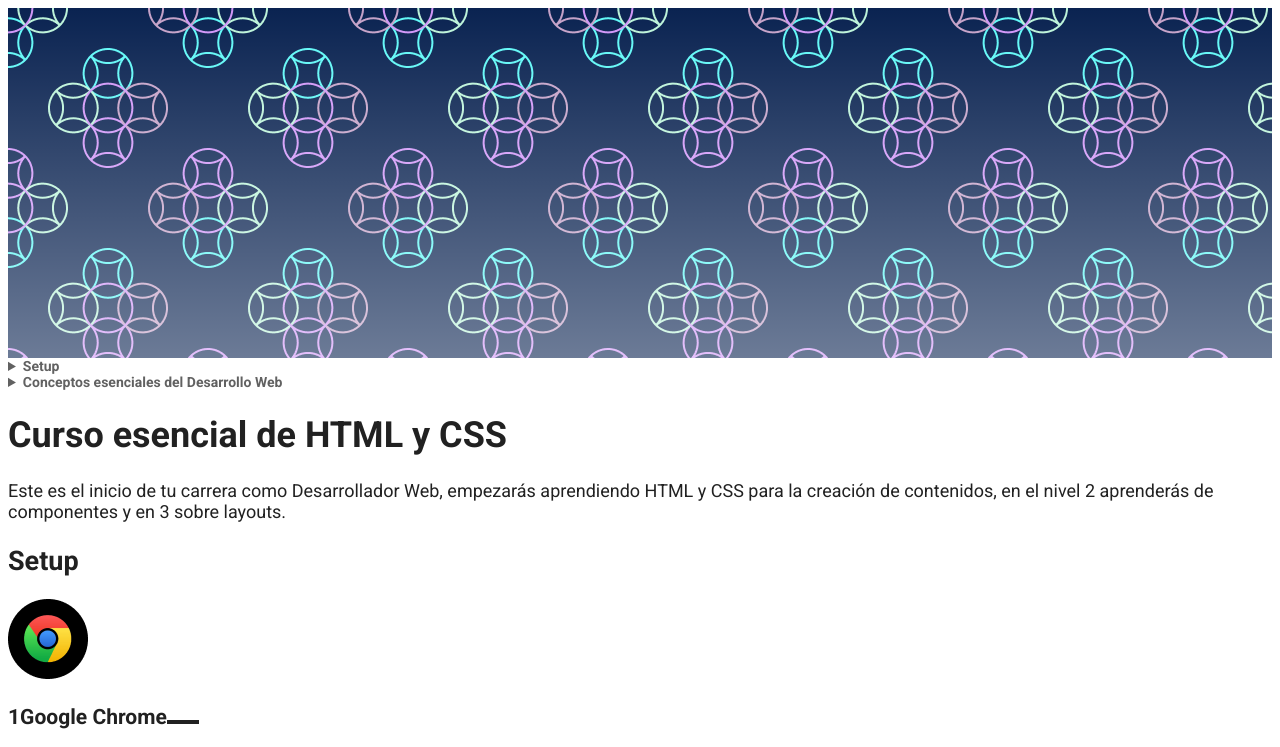
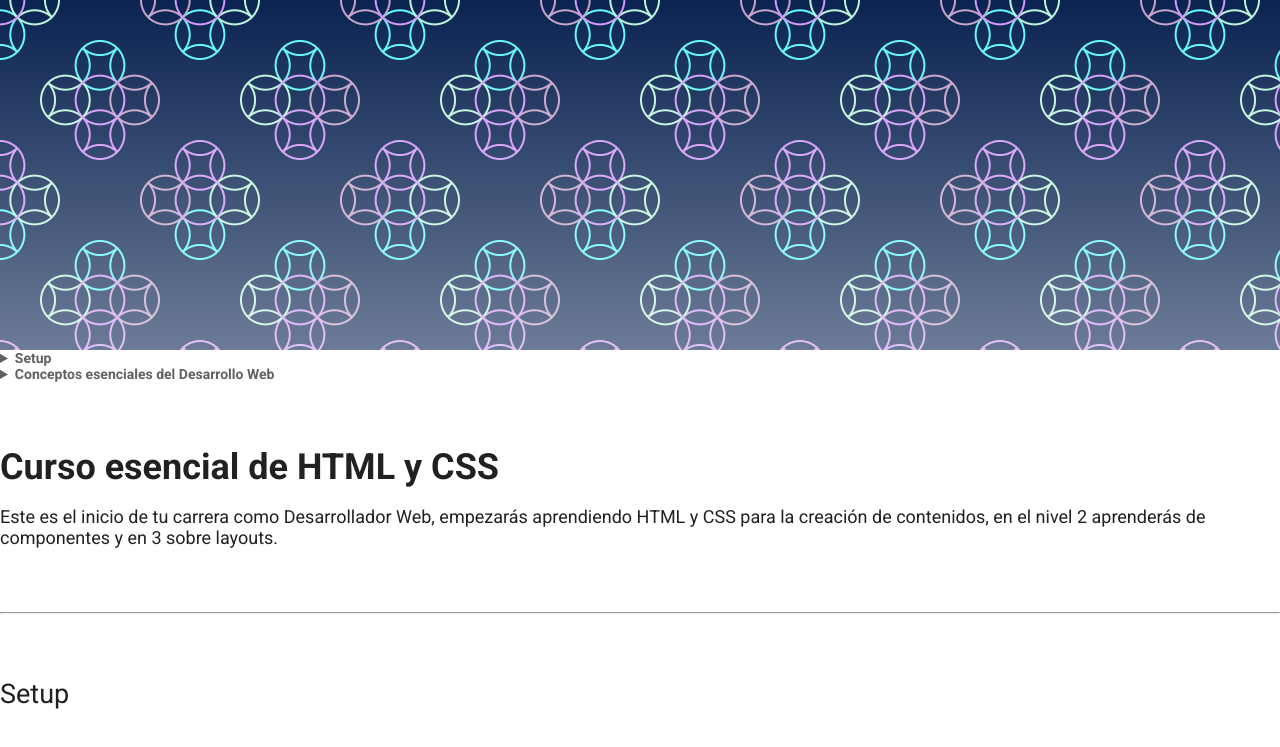
Before and after one commit to carloshparedes/html-and-css-essentials, a plain HTML site: page index.html in a window 1280 px wide. Shown: the top 747 px of the page. Drawn offline with Linux system fonts and the light colour scheme.

Commit message:
Agregando margenes en archivo CSS

```diff
--- /dev/null
+++ b/css/styles-physical.css
@@ -0,0 +1,110 @@
+:root {
+  font-size: 18px;
+  --gray10:#616161;
+  --gray20:#212429;
+  --gray30:#212121;
+}
+
+body {
+  color: var(--gray30);
+  font-family: 'Roboto', sans-serif;
+  margin: 0;
+}
+
+a {
+  color: var(--gray30);
+}
+
+header {
+  font-size: 14px;
+  color: var(--gray10);
+}
+
+header a {
+  color: var(--gray10);
+  text-decoration: none;
+}
+
+header a:hover{
+  color: var(--gray30);
+}
+
+nav details summary {
+  font-weight: bold;
+}
+
+h1 {
+  size: 60px;
+  margin-top: 64px;
+  margin-bottom: 16px;
+}
+
+h1 + p {
+  margin-bottom: 64px;
+}
+
+hr {
+  margin: 64px 0px;
+}
+
+h2 {
+  size: 2em;
+  margin: 64px 0 40px;
+  font-weight: normal;
+}
+
+h3 {
+  size: 1.5em;
+  margin-top: 16px;
+  margin-bottom: 24px;
+  font-weight: normal;
+}
+
+pre {
+  background-color:darkgray;
+}
+
+.hero {
+  background-image: linear-gradient(to top, rgba(255,255,255,.4), transparent), url('../images/pattern.png');
+  height: 350px;
+}
+
+.section-content:first-of-type {
+  margin: 0;
+}
+
+.section-content {
+  margin-top: 164px;
+}
+
+.section-content ol li {
+  line-height: 24px;
+}
+
+.section-content ul li {
+  margin-bottom: 16px;
+}
+
+.section-content img {
+  margin-top: 40px;
+}
+
+.section-content {
+  counter-reset: titleList;
+}
+
+.section-content h3 {
+  counter-increment: titleList;
+}
+
+.section-content h3::before {
+  content: counter(titleList, decimal);
+}
+
+.section-content h3::after {
+  content: '';
+  display: inline-block;
+  width: 32px;
+  height: 4px;
+  background-color: var(--gray30);
+}
--- a/index.html
+++ b/index.html
@@ -5,7 +5,7 @@
   <meta charset="UTF-8">
   <meta http-equiv="X-UA-Compatible" content="IE=edge">
   <meta name="viewport" content="width=device-width, initial-scale=1.0">
-  <link rel="stylesheet" href="./css/styles.css">
+  <link rel="stylesheet" href="./css/styles-physical.css">
   <link rel="preconnect" href="https://fonts.googleapis.com">
   <link rel="preconnect" href="https://fonts.gstatic.com" crossorigin>
   <link href="https://fonts.googleapis.com/css2?family=Roboto:ital,wght@0,400;0,700;1,400;1,700&display=swap"
@@ -67,6 +67,7 @@
     <h1>Curso esencial de HTML y CSS</h1>
     <p>Este es el inicio de tu carrera como Desarrollador Web, empezarás aprendiendo HTML y CSS para la creación de
       contenidos, en el nivel 2 aprenderás de componentes y en 3 sobre layouts.</p>
+    <hr>
     <section class="section-content">
       <h2>Setup</h2>
       <img src="./images/google-chrome.png" alt="Logo de Google google-chrome">
```
Also changed, not shown: css/styles-logical.css (renamed from css/styles.css).
